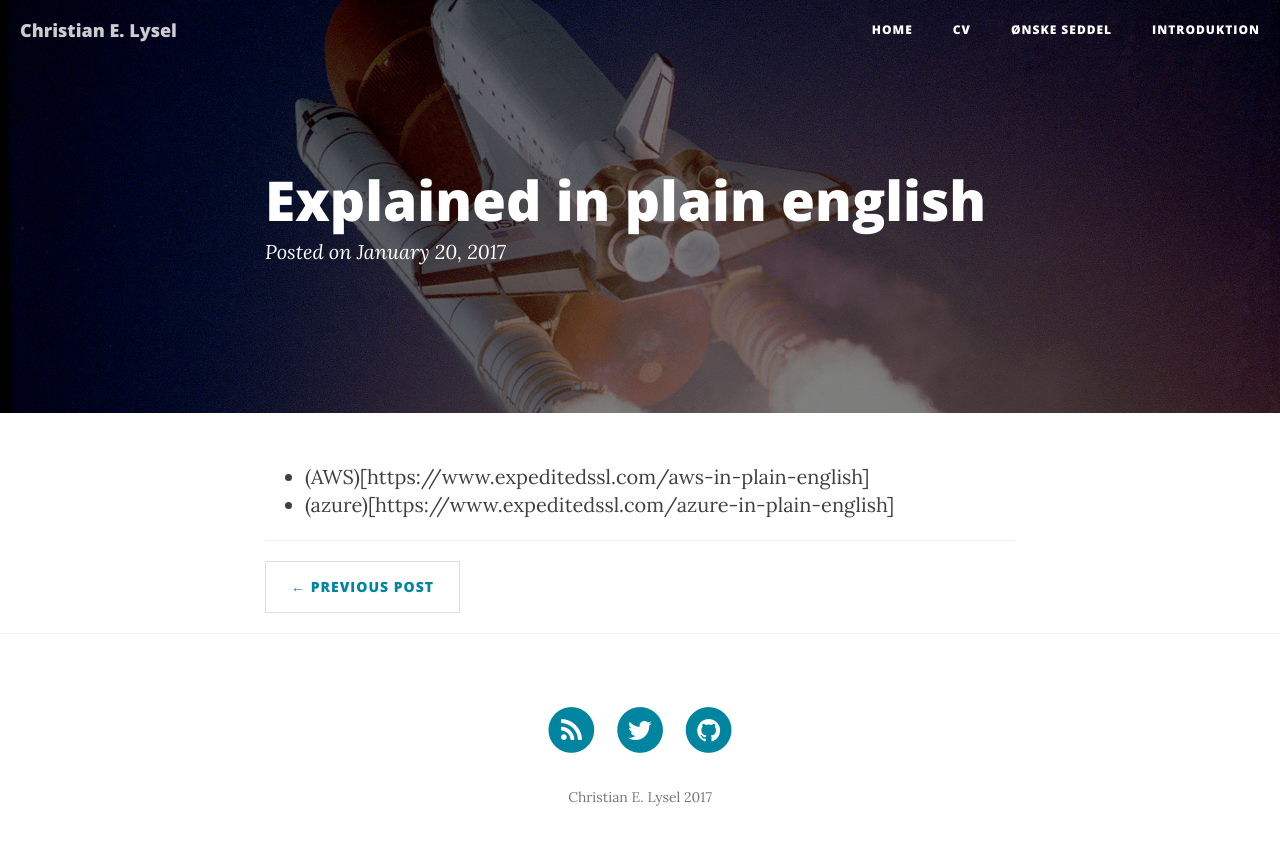
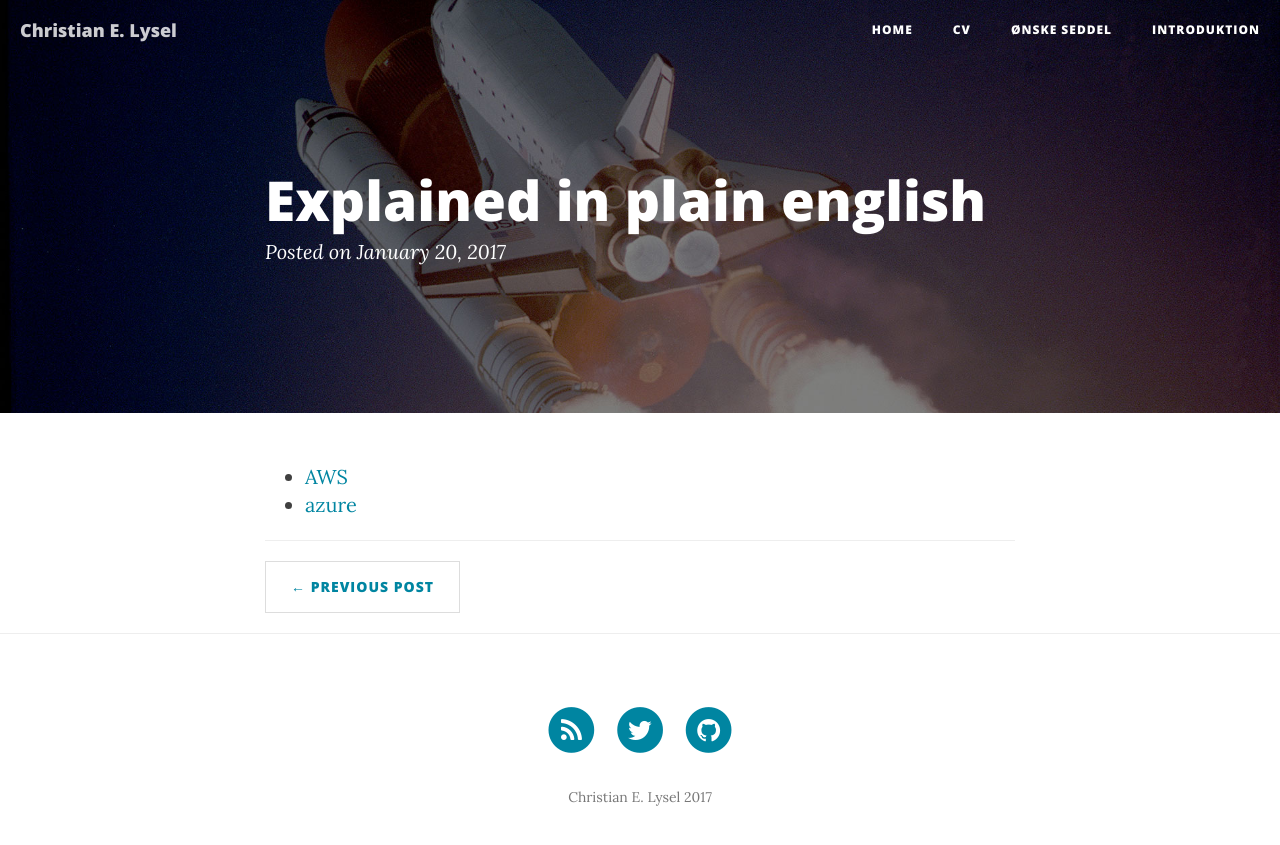
Before and after one commit to clysel/christian.lysel.net, a Jekyll site: the page built from _posts/2017-01-20-explained-in-plain-english.markdown, in a window 1280 px wide. Shown: the top 845 px of the page. Built offline with Jekyll 4.4.1, drawn with Linux system fonts in a browser that asks for light colours; nearby versions of some CDN libraries.

Commit message:
Update 2017-01-20-explained-in-plain-english.markdown

```diff
--- a/_posts/2017-01-20-explained-in-plain-english.markdown
+++ b/_posts/2017-01-20-explained-in-plain-english.markdown
@@ -4,5 +4,5 @@ title:      "Explained in plain english"
 header-img: "img/post-bg-01.jpg"
 ---
 
-  * (AWS)[https://www.expeditedssl.com/aws-in-plain-english]
-  * (azure)[https://www.expeditedssl.com/azure-in-plain-english]
+  * [AWS](https://www.expeditedssl.com/aws-in-plain-english)
+  * [azure](https://www.expeditedssl.com/azure-in-plain-english)
```
